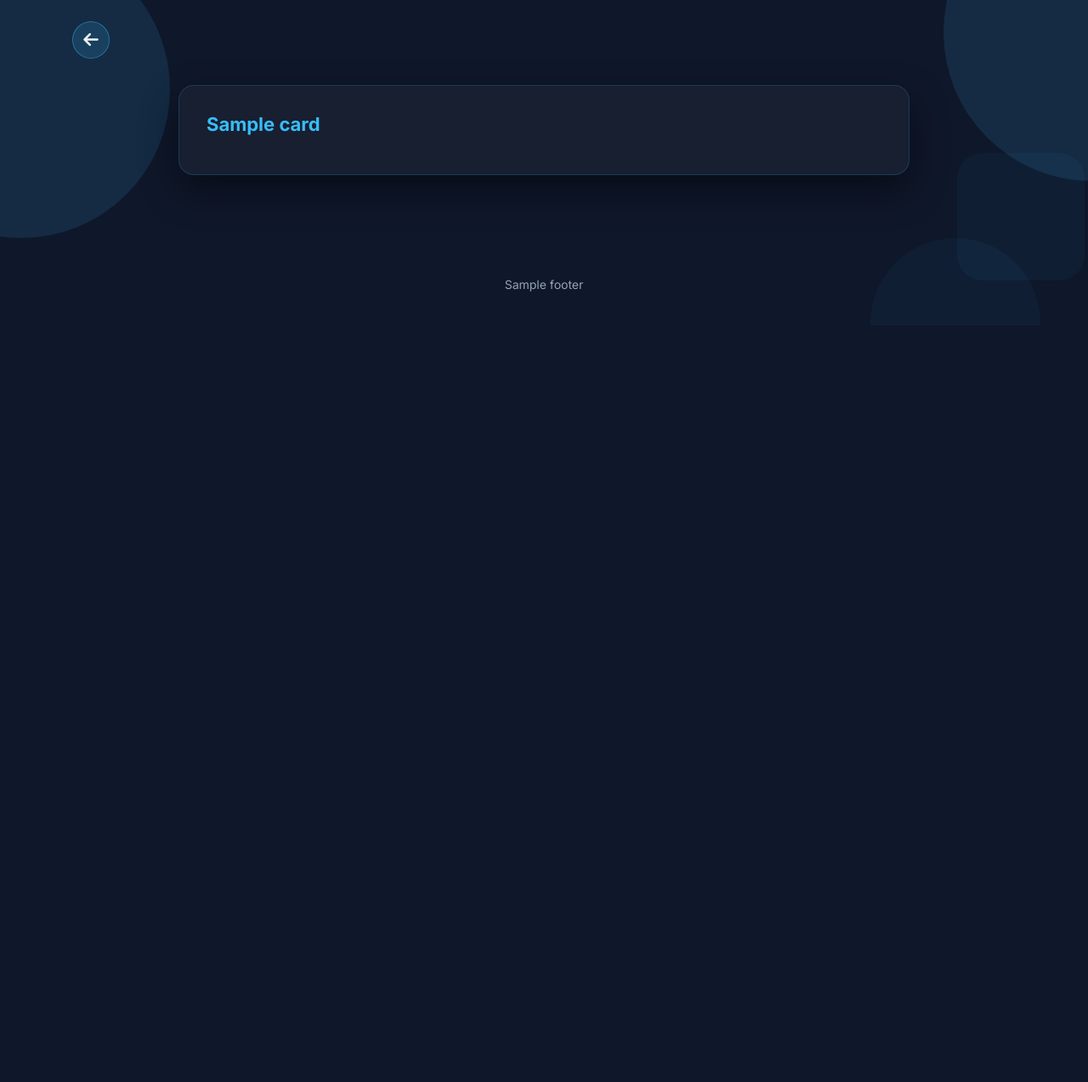
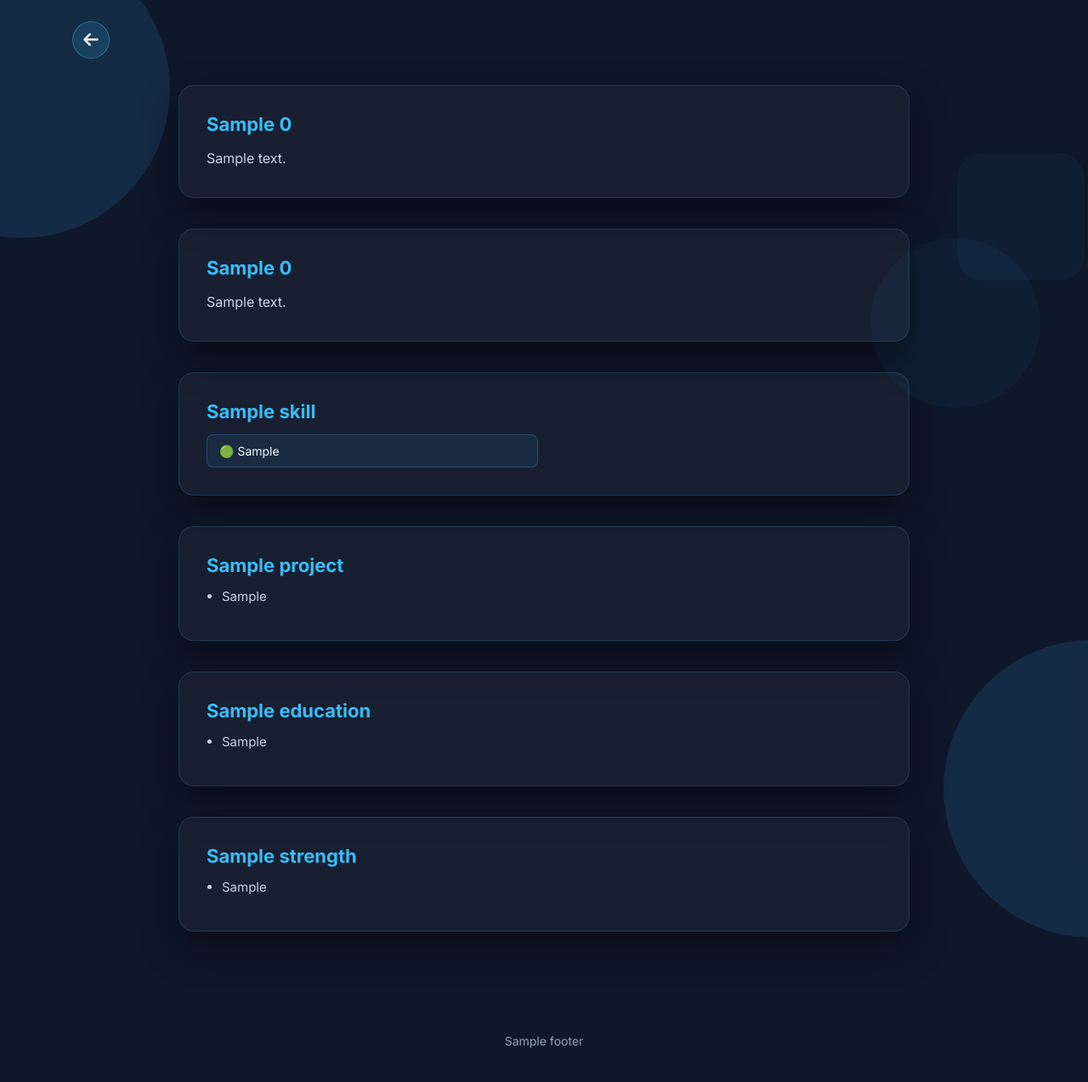
Before and after one commit to Rishikesh0930/Portfolio, a Django app: template templates/about.html in a window 1280 px wide. Shown: the whole page at 85% size. Before the commit the page ends 343 px from the top, so only its background shows below. Run offline with Django 5.2, Linux system fonts and the light colour scheme; the template is opened without the code that fills it: most values are stand-ins (such as "Sample title", 1, 10 or a date in 2020).

Commit message:
update about

```diff
--- a/templates/about.html
+++ b/templates/about.html
@@ -16,22 +16,46 @@
     <div class="dot d1"></div>
     <div class="dot d2"></div>
     <div class="about-wrapper">
-        {% for card in about.cards %}
         <div class="card">
-            <h2>{{ card.title }}</h2>
-
-            {% if card.type == "text" %}
-                <p>{{ card.content }}</p>
-
-            {% elif card.type == "list" %}
-                <ul>
-                    {% for item in card.content %}
-                        <li>{{ item }}</li>
-                    {% endfor %}
+            <h2>{{ about.about_me.0.title }}</h2>
+            <p>{{ about.about_me.0.content }}</p>
+        </div>
+        <div class="card">
+            <h2>{{ about.career_obj.0.title }}</h2>
+            <p>{{ about.career_obj.0.content }}</p>
+        </div>
+        <div class="card">
+            <h2>{{ about.skills.title }}</h2>
+            <div class="skills">
+                {% for skills_item in about.skills.content %}
+                    <span>🟢 {{ skills_item }}</span>
+                {% endfor %}
+            </div>
+        </div>
+        <div class="card">
+            <h2>{{ about.project.title }}</h2>
+            <ul>
+                {% for project_item in about.project.content %}
+                    <li>{{ project_item }}</li>
+                {% endfor %}
+            </ul>
+        </div>
+        <div class="card">
+            <h2>{{ about.education.title }}</h2>
+            <ul>
+                {% for education_item in about.education.content %}
+                    <li>{{ education_item }}</li>
+                {% endfor %}
                 </ul>
-            {% endif %}
         </div>
-        {% endfor %}
+        <div class="card">
+            <h2>{{ about.strength.title }}</h2>
+            <ul>
+                {% for strength_item in about.strength.content %}
+                    <li>{{ strength_item }}</li>
+                {% endfor %}
+            </ul>
+        </div>
     </div>
     <footer class="footer">
         <p>{{ about.footer }}</p>
```
Also changed, not shown: static/json/about.json (+23 -24 lines).
